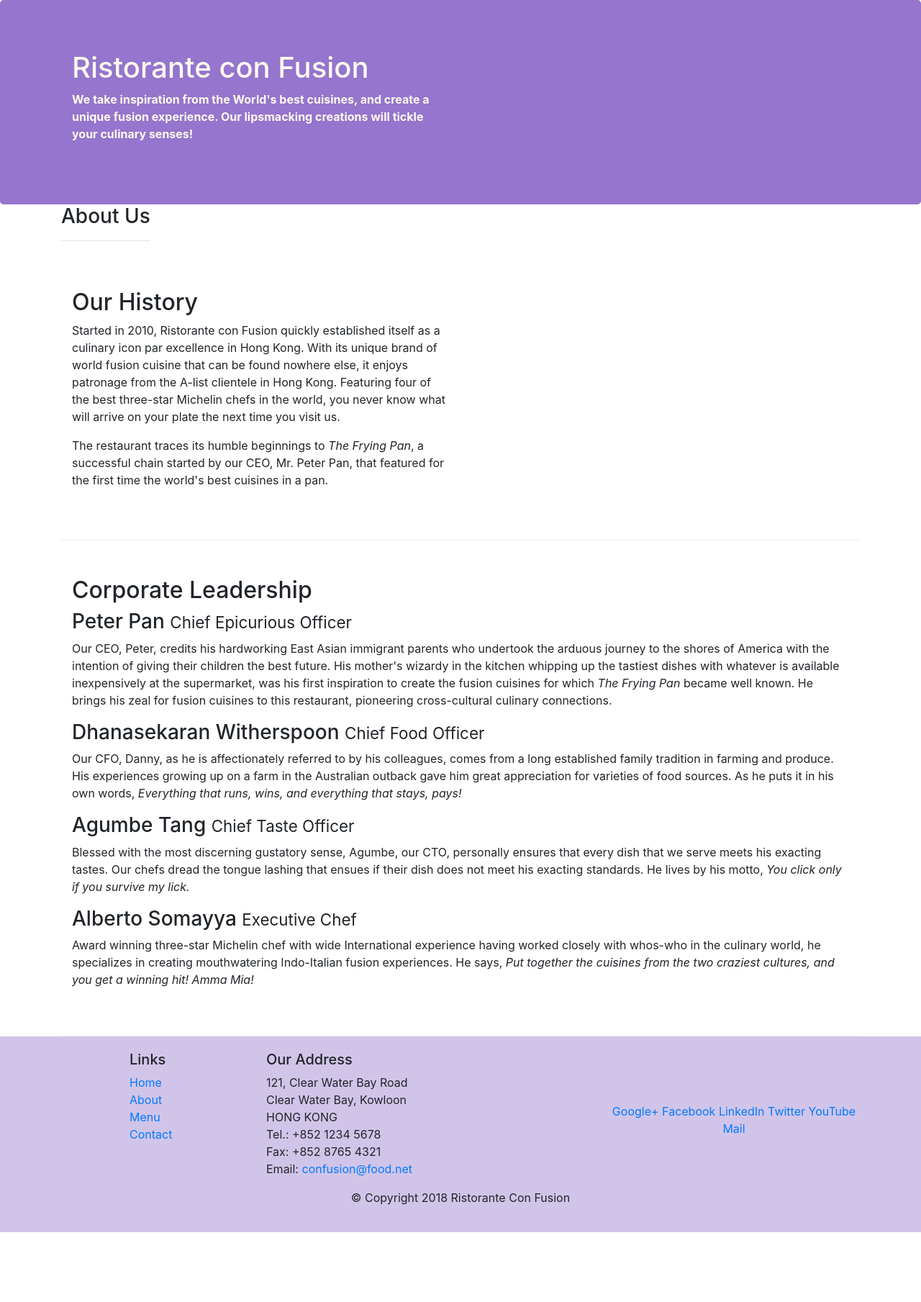
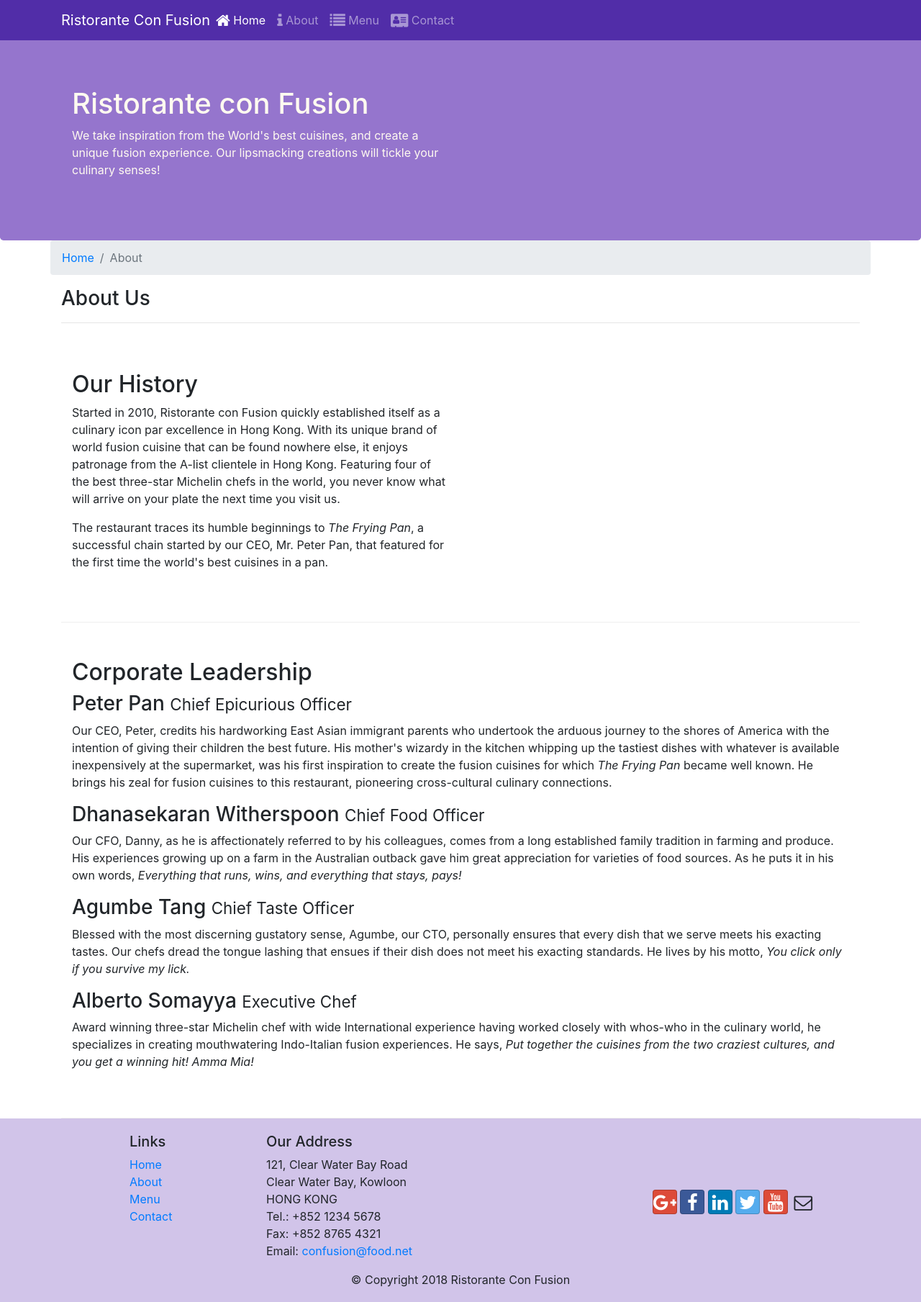
Before and after one commit to TheInfinity007/Restraunt_Website, a website: page aboutus.html in a window 1280 px wide. Shown: the whole page at 72% size. Before the commit the page ends 1712 px from the top, so only its background shows below. Drawn offline with nearby package versions, Linux system fonts and the light colour scheme.

Commit message:
icon fonts

```diff
--- a/aboutus.html
+++ b/aboutus.html
@@ -7,6 +7,8 @@
     <meta http-equiv="x-ua-compatible" content="ie=edge">
 
     <link type="text/css" rel = "stylesheet" href="node_modules/bootstrap/dist/css/bootstrap.min.css"></link>
+    <link rel="stylesheet" type="text/css" href="node_modules/font-awesome/css/font-awesome.min.css">
+    <link rel="stylesheet" type="text/css" href="node_modules/bootstrap-social/bootstrap-social.css">
     <link rel="stylesheet" type="text/css" href="css/style.css">
     <title>Ristorante Con Fusion: About Us</title>
 
@@ -14,10 +16,35 @@
 
 <body>
 
+    <nav class="navbar navbar-dark navbar-expand-sm fixed-top">
+        <div class="container">
+            <button class="navbar-toggler" type="button" data-toggle="collapse" data-target="#Navbar">
+                <span class="navbar-toggler-icon"></span>
+            </button>
+            <a class="navbar-brand m-auto" href="./index.html">Ristorante Con Fusion</a>
+            <div class= "collapse navbar-collapse" id="Navbar">
+                <ul class="navbar-nav mr-auto">
+                    <li class="nav-item active">
+                        <a class="nav-link" href="#"><span class="fa fa-home fa-lg"></span> Home</a>
+                    </li>
+                    <li class="nav-item">
+                        <a class="nav-link" href="./aboutus.html"><span class="fa fa-info fa-lg"></span> About</a>
+                    </li>
+                    <li class="nav-item">
+                        <a class="nav-link" href="#"><span class="fa fa-list fa-lg"></span> Menu</a>
+                    </li>
+                    <li class="nav-item">
+                        <a class="nav-link" href="#"><span class="fa fa-address-card fa-lg"></span> Contact</a>
+                    </li>
+                </ul>
+            </div>
+        </div>
+    </nav>
+
     <header class="jumbotron">
         <div class="container">
             <div class="row row-header">
-                <div class="col-12 col-sm-6 font-weight-bold">
+                <div class="col-12 col-sm-6">
                     <h1>Ristorante con Fusion</h1>
                     <p>We take inspiration from the World's best cuisines, and create a unique fusion experience. Our lipsmacking creations will tickle your culinary senses!</p>
                 </div>
@@ -29,7 +56,15 @@
 
     <div class="container container-wrapper">
         <div class="row">
-            <div class="col-auto">
+            <ol class="col-12 breadcrumb">
+                <li class="breadcrumb-item">
+                    <a href="./index.html">Home</a>
+                </li>
+                <li class="breadcrumb-item active">
+                    About
+                </li>
+            </ol>
+            <div class="col-12">
                <h3>About Us</h3>
                <hr>
             </div>
@@ -68,7 +103,7 @@
                 <div class="col-4 offset-1 col-sm-2">
                     <h5>Links</h5>
                     <ul class="list-unstyled">
-                        <li><a href="#">Home</a></li>
+                        <li><a href="./index.html">Home</a></li>
                         <li><a href="#">About</a></li>
                         <li><a href="#">Menu</a></li>
                         <li><a href="#">Contact</a></li>
@@ -87,12 +122,12 @@
                 </div>
                 <div class="col-12 col-sm-4 align-self-center">
                     <div class="text-center">
-                        <a href="http://google.com/+">Google+</a>
-                        <a href="http://www.facebook.com/profile.php?id=">Facebook</a>
-                        <a href="http://www.linkedin.com/in/">LinkedIn</a>
-                        <a href="http://twitter.com/">Twitter</a>
-                        <a href="http://youtube.com/">YouTube</a>
-                        <a href="mailto:">Mail</a>
+                         <a href="http://google.com/+" class= "btn btn-social-icon btn-google"><i class="fa fa-google-plus fa-lg"></i></a>
+                        <a  class= "btn btn-social-icon btn-facebook" href="http://www.facebook.com/profile.php?id="><i class="fa fa-facebook fa-lg"></i> </a>
+                        <a href="http://www.linkedin.com/in/" class= "btn btn-social-icon btn-linkedin"><i class="fa fa-linkedin fa-lg"></i> </a>
+                        <a href="http://twitter.com/" class= "btn btn-social-icon btn-twitter"><i class="fa fa-twitter fa-lg"></i> </a>
+                        <a href="http://youtube.com/" class= "btn btn-social-icon btn-google"><i class="fa fa-youtube fa-lg"></i> </a>
+                        <a href="mailto:"  class= "btn btn-social-icon"><i class="fa fa-envelope-o fa-lg"></i> </a>
                     </div>
                 </div>
            </div>
--- a/css/style.css
+++ b/css/style.css
@@ -28,3 +28,13 @@
 	margin:0;
 	color: #0f0f0f;
 }
+
+body
+{
+	padding: 50px 0 0 0;
+	z-index: 0;
+}
+.navbar-dark
+{
+	background: #512da8;
+}
--- a/package.json
+++ b/package.json
@@ -15,6 +15,8 @@
   },
   "dependencies": {
     "bootstrap": "^4.5.3",
+    "bootstrap-social": "^5.1.1",
+    "font-awesome": "^4.7.0",
     "jquery": "^3.5.1",
     "popper.js": "^1.16.1"
   }
```
Also changed, not shown: index.html (+36 -10 lines), 1 other file.
